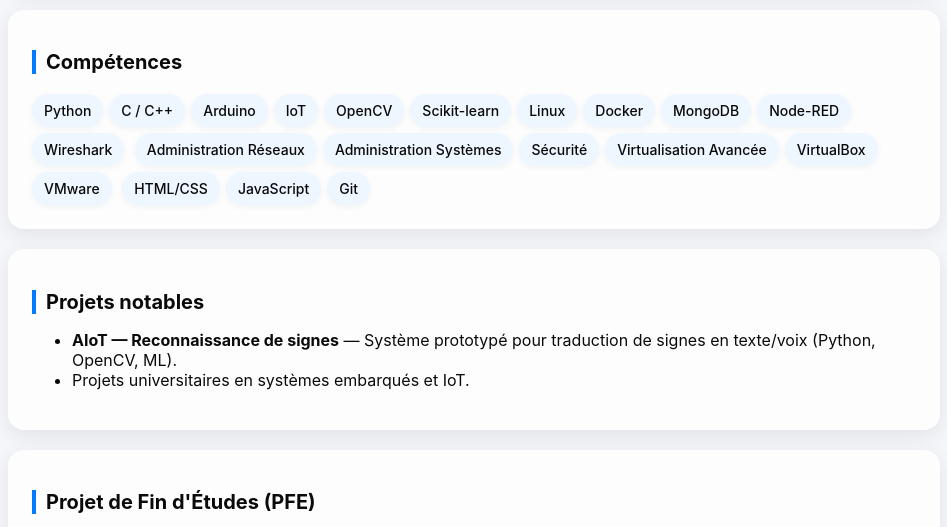
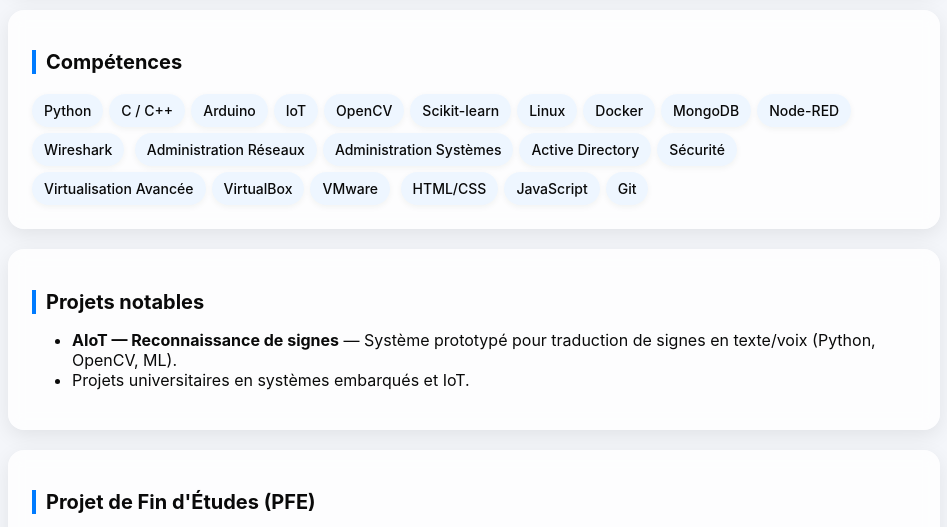
Before and after one commit to KarouiaWassim/portfolio-wassim_karouia, a website: page index.html in a window 1280 px wide. Shown: the part 1260-1787 px from the top of the page, without its empty margins (166-1113 px from the left). Drawn offline with Linux system fonts and the light colour scheme; a script that the page names is missing.

Commit message:
Mise à jour forcée du portfolio moderne

```diff
--- a/index.html
+++ b/index.html
@@ -65,7 +65,7 @@
       <h2>Compétences</h2>
       <div class="chips">
         <span>Python</span><span>C / C++</span><span>Arduino</span><span>IoT</span><span>OpenCV</span><span>Scikit-learn</span><span>Linux</span><span>Docker</span><span>MongoDB</span><span>Node-RED</span><span>Wireshark</span>
-      <span>Administration Réseaux</span><span>Administration Systèmes</span><span>Sécurité</span><span>Virtualisation Avancée</span><span>VirtualBox</span><span>VMware</span>
+      <span>Administration Réseaux</span><span>Administration Systèmes</span><span>Active Directory</span><span>Sécurité</span><span>Virtualisation Avancée</span><span>VirtualBox</span><span>VMware</span>
       <span>HTML/CSS</span><span>JavaScript</span><span>Git</span>
       </div>
     </section>
```
